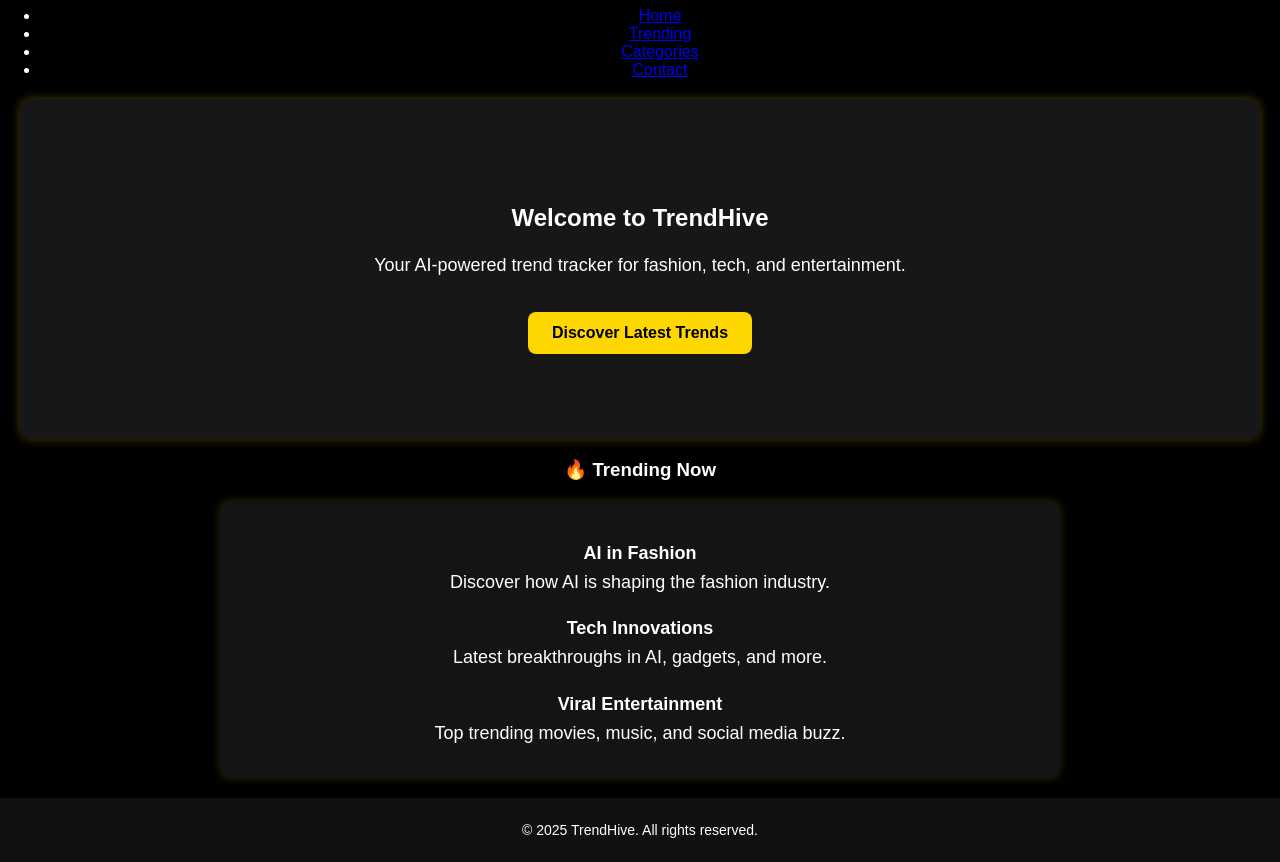
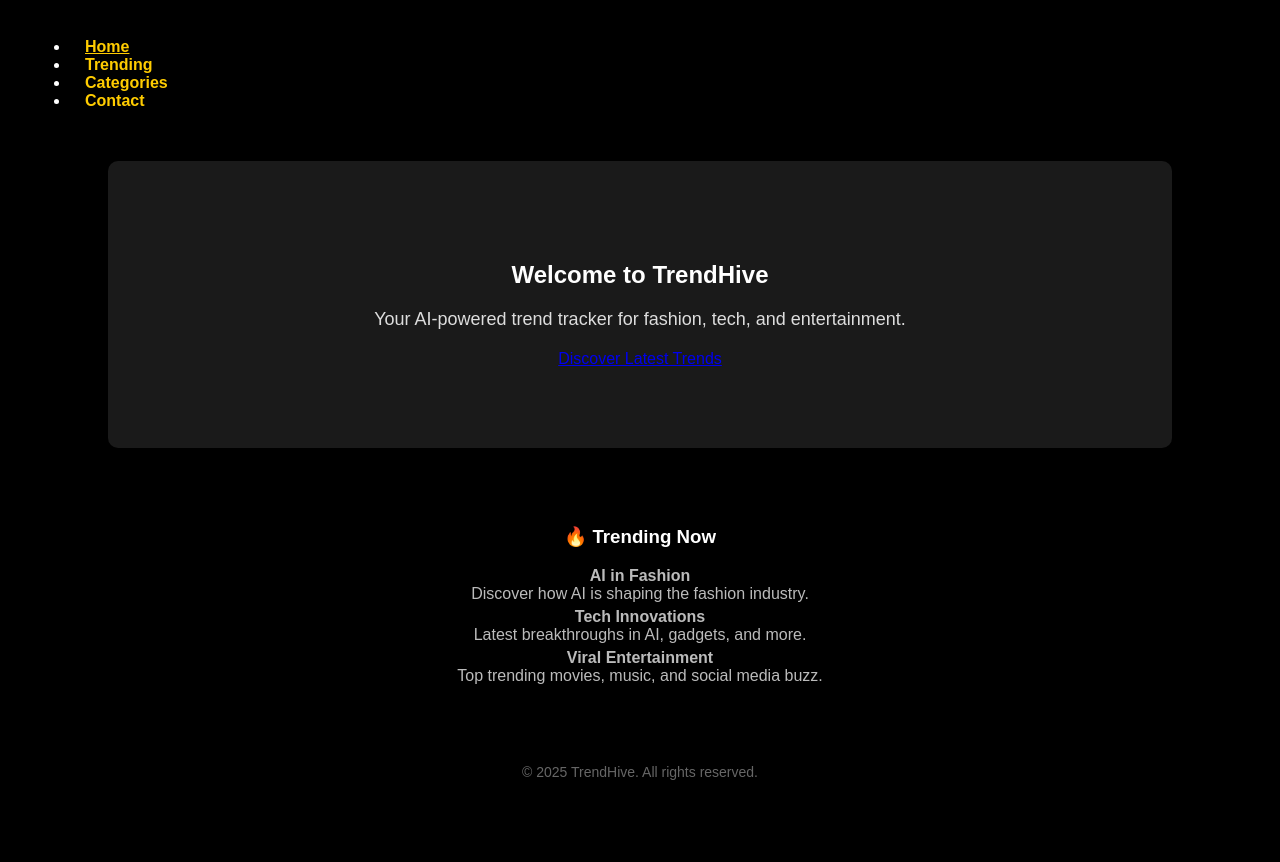
Before and after one commit to TSRWEBDEVELOPER/trendhive.github.io, a plain HTML site: page index.html in a window 1280 px wide. Shown: the part 73-935 px from the top of the page. After the commit the page ends 887 px from the top, so only its background shows below. Drawn offline with Linux system fonts and the light colour scheme.

Commit message:
Update style.css

```diff
--- a/style.css
+++ b/style.css
@@ -1,98 +1,92 @@
 /* General Styles */
 body {
-    font-family: Arial, sans-serif;
-    background-color: black;
-    color: white;
-    text-align: center;
+    background-color: #000;
+    color: #fff;
+    font-family: 'Arial', sans-serif;
     margin: 0;
     padding: 0;
 }
 
 /* Navbar */
-.navbar {
+nav {
+    background-color: #000;
+    padding: 15px 30px;
     display: flex;
-    justify-content: center;
-    padding: 15px;
-    background-color: #111;
+    justify-content: space-between;
+    align-items: center;
 }
 
-.navbar a {
-    color: #FFD700;
+nav a {
+    color: #ffcc00;
     text-decoration: none;
-    font-size: 18px;
     margin: 0 15px;
+    font-weight: bold;
     transition: 0.3s;
 }
 
-.navbar a:hover {
-    color: #FFC300;
+nav a:hover, nav a.active {
+    color: #ffcc00;
+    text-decoration: underline;
 }
 
 /* Hero Section */
 .hero {
-    display: flex;
-    flex-direction: column;
-    justify-content: center;
-    align-items: center;
-    height: 300px;
-    background-color: rgba(26, 26, 26, 0.9);
-    margin: 20px;
-    border-radius: 12px;
-    box-shadow: 0 0 10px rgba(255, 215, 0, 0.3);
-    padding: 20px;
+    text-align: center;
+    padding: 80px 20px;
+    background-color: #1a1a1a;
+    border-radius: 10px;
+    margin: 20px auto;
+    width: 80%;
 }
 
 .hero h1 {
-    color: #FFD700;
+    color: #ffcc00;
+    font-size: 28px;
 }
 
 .hero p {
     font-size: 18px;
-    max-width: 600px;
-    line-height: 1.5;
+    color: #ddd;
+    margin: 10px 0 20px;
 }
 
-/* Call-to-Action Button */
-.cta-button {
-    display: inline-block;
-    padding: 12px 24px;
-    background-color: #FFD700;
-    color: black;
-    font-weight: bold;
-    border-radius: 8px;
+.hero .cta-btn {
+    background-color: #007bff;
+    color: white;
+    padding: 10px 20px;
+    font-size: 16px;
+    border: none;
+    border-radius: 5px;
+    cursor: pointer;
     transition: 0.3s;
-    text-decoration: none;
-    margin-top: 15px;
 }
 
-.cta-button:hover {
-    background-color: #FFC300;
+.hero .cta-btn:hover {
+    background-color: #0056b3;
 }
 
 /* Trending Section */
-.trending-content {
-    margin: 20px auto;
-    max-width: 800px;
-    padding: 20px;
-    background-color: rgba(26, 26, 26, 0.8);
-    border-radius: 10px;
-    box-shadow: 0 0 8px rgba(255, 215, 0, 0.2);
+.trending {
+    text-align: center;
+    padding: 40px 20px;
 }
 
-.trending-content h2 {
-    color: #FFD700;
+.trending h2 {
+    color: #ffcc00;
+    font-size: 24px;
 }
 
-.trending-content p {
-    font-size: 18px;
-    line-height: 1.6;
-    margin-bottom: 10px;
+.trending p {
+    font-size: 16px;
+    color: #bbb;
+    margin: 5px 0;
 }
 
 /* Footer */
 footer {
-    margin-top: 10px;
-    padding: 10px;
-    background-color: #111;
+    text-align: center;
+    padding: 20px;
+    background-color: #000;
+    color: #666;
     font-size: 14px;
 }
```
